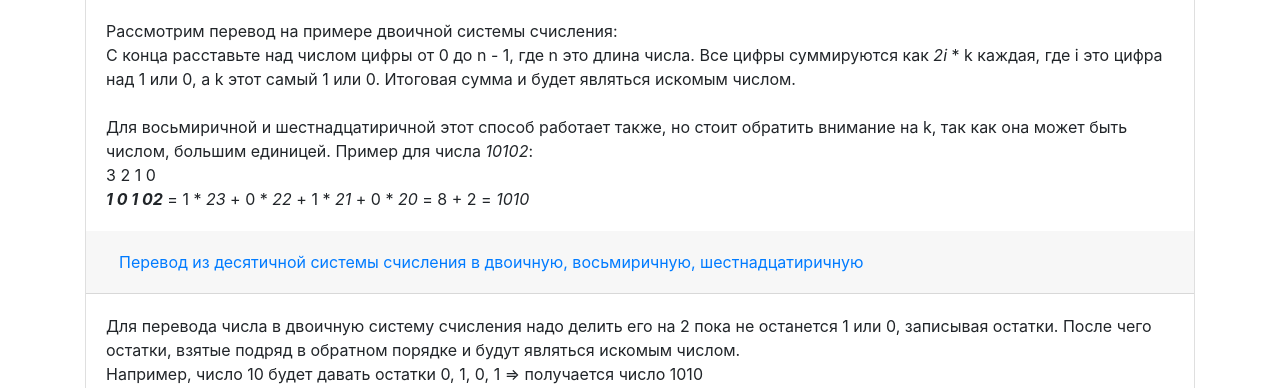
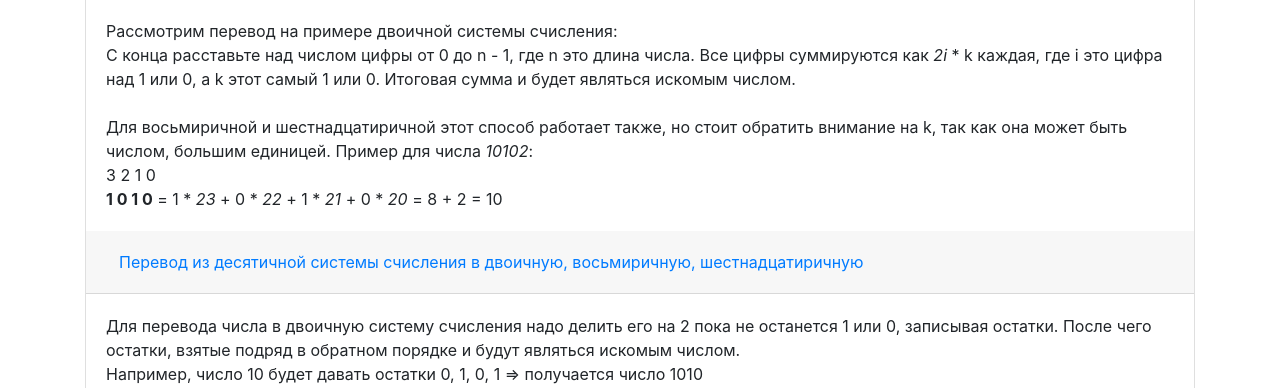
Before and after one commit to nosopirka/project_web, a Flask app: page /informatics in a window 1280 px wide. Shown: the part 344-732 px from the top of the page. Run offline with Flask 2, Linux system fonts and the light colour scheme; some libraries are stand-ins or nearby versions.

Commit message:
Update informatics.html

```diff
--- a/templates/informatics.html
+++ b/templates/informatics.html
@@ -34,7 +34,7 @@
           <br>
           Для восьмиричной и шестнадцатиричной этот способ работает также, но стоит обратить внимание на k, так как она может быть числом, большим единицей. Пример для числа <i>1010<sep>2</sep></i>:<br>
           3 2 1 0<br>
-          <b><i>1 0 1 0<sep>2</sep></i></b> = 1 * <i>2<seb>3</seb></i> + 0 * <i>2<seb>2</seb></i> + 1 * <i>2<seb>1</seb></i> + 0 * <i>2<seb>0</seb></i> = 8 + 2 = <i>10<sep>10</sep></i><br>
+          <b>1 0 1 0</b> = 1 * <i>2<seb>3</seb></i> + 0 * <i>2<seb>2</seb></i> + 1 * <i>2<seb>1</seb></i> + 0 * <i>2<seb>0</seb></i> = 8 + 2 = 10<br>
 </div>
 </div>
      <div class="card-header" id="heading4">
```
